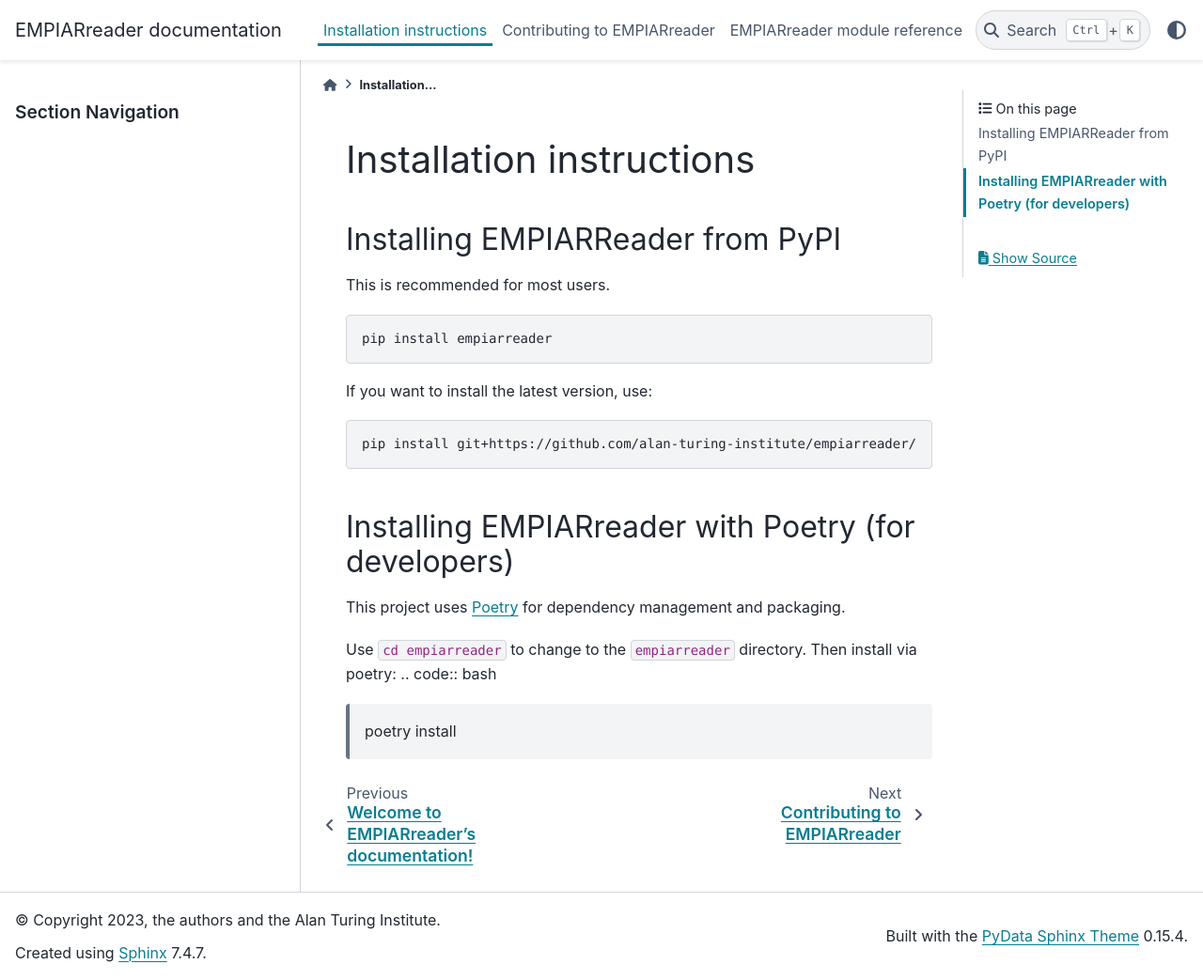
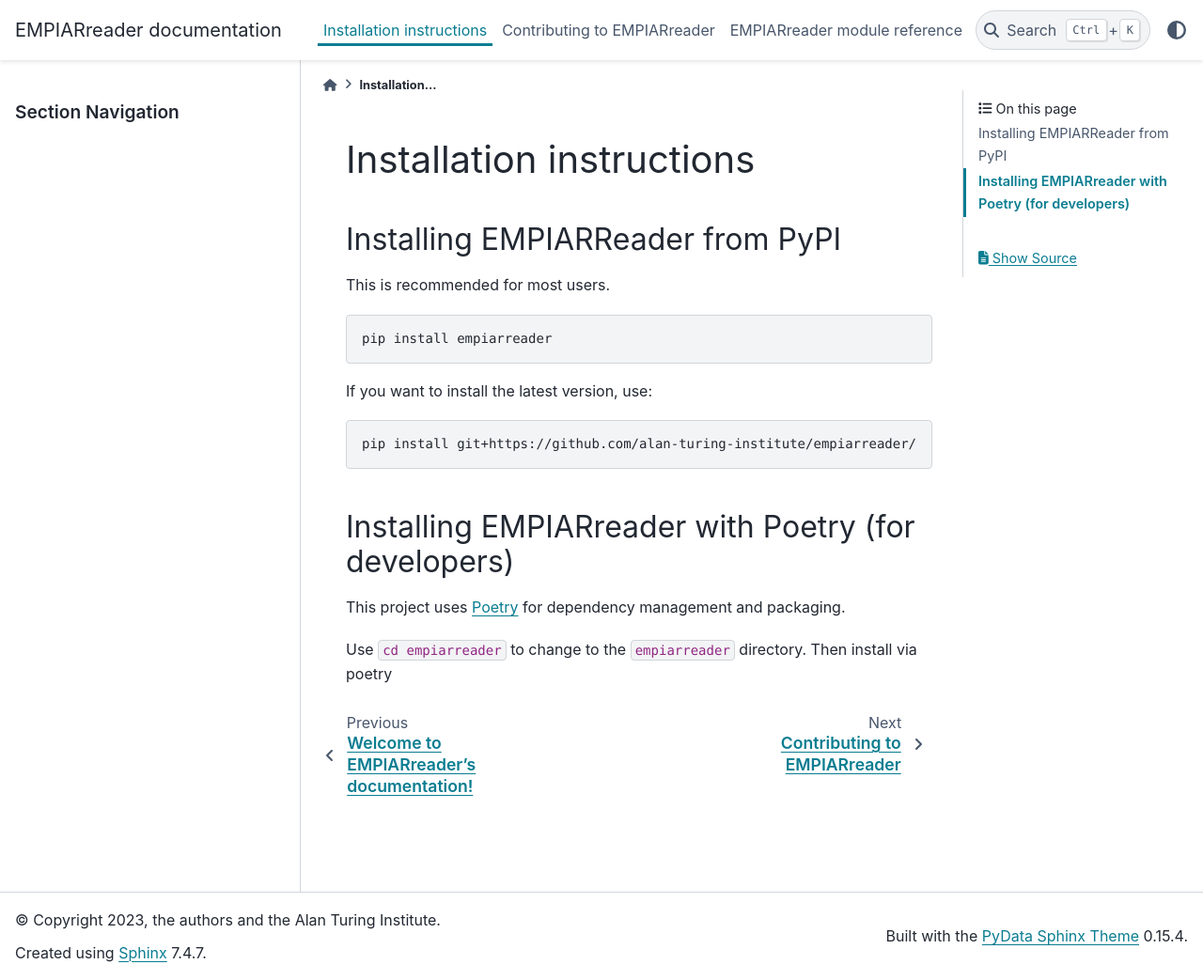
Before and after one commit to alan-turing-institute/empiarreader, a Sphinx documentation site: the page built from docs/source/installation.rst, in a window 1280 px wide and 1043 px high. Shown: the whole window at 94% size. Built offline with Sphinx 7.4.7 and the PyData theme 0.15.4, drawn with Linux system fonts in a browser that asks for light colours.

Commit message:
another typo fix

```diff
--- a/docs/source/installation.rst
+++ b/docs/source/installation.rst
@@ -26,6 +26,7 @@
 
 .. code:: bash
    git clone https://github.com/alan-turing-institute/empiarreader/
-Use ``cd empiarreader`` to change to the ``empiarreader`` directory. Then install via poetry:
+Use ``cd empiarreader`` to change to the ``empiarreader`` directory. Then install via poetry
+
 .. code:: bash
    poetry install
```
